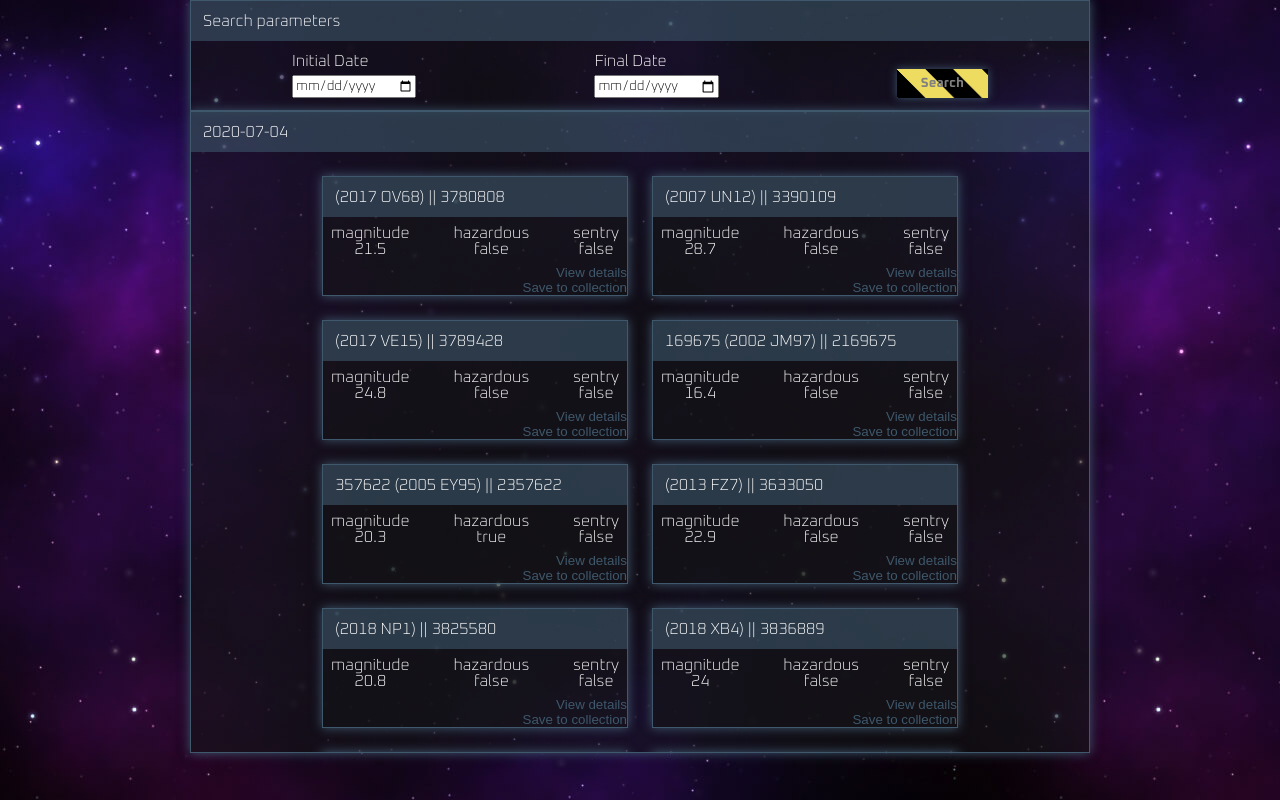
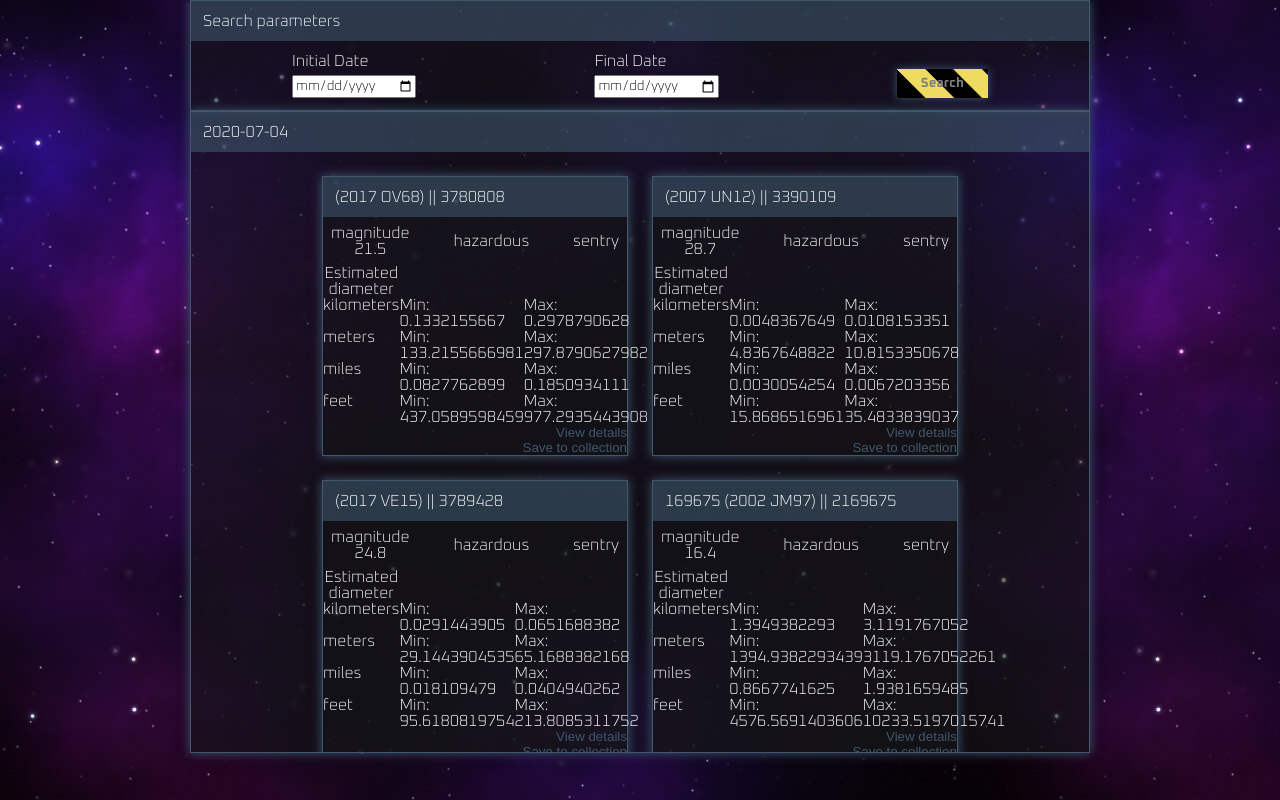
Before and after one commit to nickojs/near-earth-objects, a React (Create React App) app: page / in a window 1280 px wide. Built offline with nearby package versions, Linux system fonts and the light colour scheme.

Commit message:
Using parser on Neo and NeoList example json

```diff
--- a/src/components/NeoList/Neo/Neo.js
+++ b/src/components/NeoList/Neo/Neo.js
@@ -1,11 +1,15 @@
 import React, { useState } from 'react';
+
+import * as S from './styles';
 import { Title } from '../../../generalStyles';
-import * as S from './styles';
+import Status from '../../status/status';
+
 import useRequest from '../../../hooks/request';
 
 const Neo = ({ object }) => {
   const [options, setOptions] = useState(null);
   const [requestData] = useRequest(options);
+  const { data, loading, error } = requestData;
 
   const requestDetails = () => {
     setOptions({
@@ -24,17 +28,46 @@ const Neo = ({ object }) => {
       <S.NeoSubData>
         <S.NeoSubDataInfo>
           <p>magnitude</p>
-          <p>{object.absolute_magnitude_h}</p>
+          <p>{object.magnitude}</p>
         </S.NeoSubDataInfo>
         <S.NeoSubDataInfo>
           <p>hazardous</p>
-          <p>{object.is_potentially_hazardous_asteroid.toString()}</p>
+          <p>{object.hazardous}</p>
         </S.NeoSubDataInfo>
         <S.NeoSubDataInfo>
           <p>sentry</p>
-          <p>{object.is_sentry_object.toString()}</p>
+          <p>{object.sentry}</p>
         </S.NeoSubDataInfo>
       </S.NeoSubData>
+      <table>
+        <thead>
+          <tr>
+            <th>Estimated diameter</th>
+          </tr>
+        </thead>
+        <tbody>
+          <tr>
+            <td>kilometers</td>
+            <td>Min: {object.diameter.kilometers.min} </td>
+            <td>Max: {object.diameter.kilometers.max} </td>
+          </tr>
+          <tr>
+            <td>meters</td>
+            <td>Min: {object.diameter.meters.min} </td>
+            <td>Max: {object.diameter.meters.max} </td>
+          </tr>
+          <tr>
+            <td>miles</td>
+            <td>Min: {object.diameter.miles.min} </td>
+            <td>Max: {object.diameter.miles.max} </td>
+          </tr>
+          <tr>
+            <td>feet</td>
+            <td>Min: {object.diameter.feet.min} </td>
+            <td>Max: {object.diameter.feet.max} </td>
+          </tr>
+        </tbody>
+      </table>
       <S.NeoBtn
         type="button"
         onClick={requestDetails}
@@ -47,7 +80,10 @@ const Neo = ({ object }) => {
       >
         Save to collection
       </S.NeoBtn>
-      {/* details will be fetched upon View Details button click */}
+      <div>
+        {/* details will be fetched upon View Details button click */}
+        <Status loading={loading} error={error} />
+      </div>
     </S.NeoContainer>
   );
 };
--- a/src/components/NeoList/NeoList.js
+++ b/src/components/NeoList/NeoList.js
@@ -3,11 +3,17 @@ import Neo from './Neo/Neo';
 import { Title, Container } from '../../generalStyles';
 import * as S from './styles';
 import example from './Neo/example.json';
+import parser from '../../helpers/NEOparser';
 
 const NeoList = ({ title, list }) => {
   // 'NEO' stands for 'Near Earth Objects'
   // 'list' is a set of NEOs for a given date, i.e:
-  const neos = example.map((each) => <Neo key={each.id} object={each} />);
+
+  const neos = example.map((each) => {
+    const parsedObj = parser(each);
+    const [preview] = parsedObj;
+    return <Neo key={each.id} object={preview} />;
+  });
 
   return (
     <Container>
```
